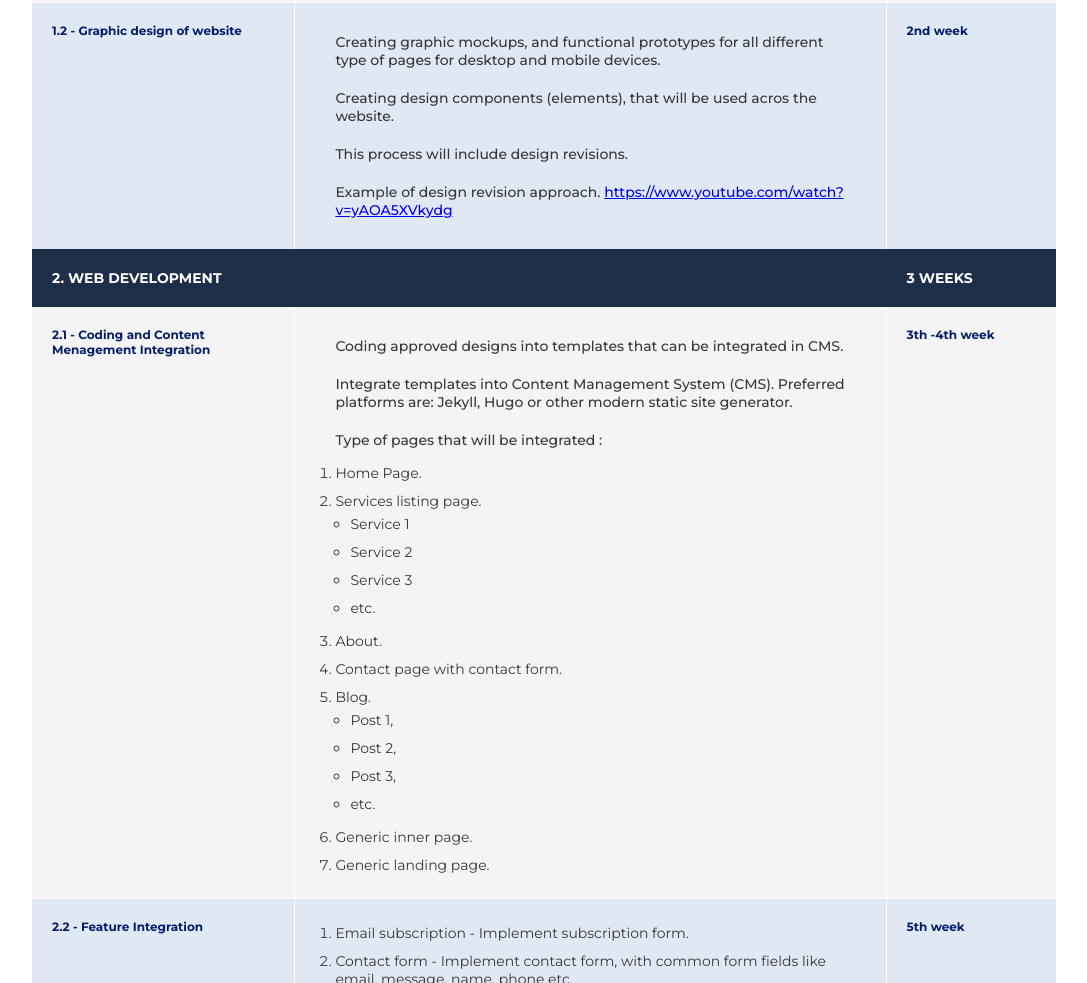
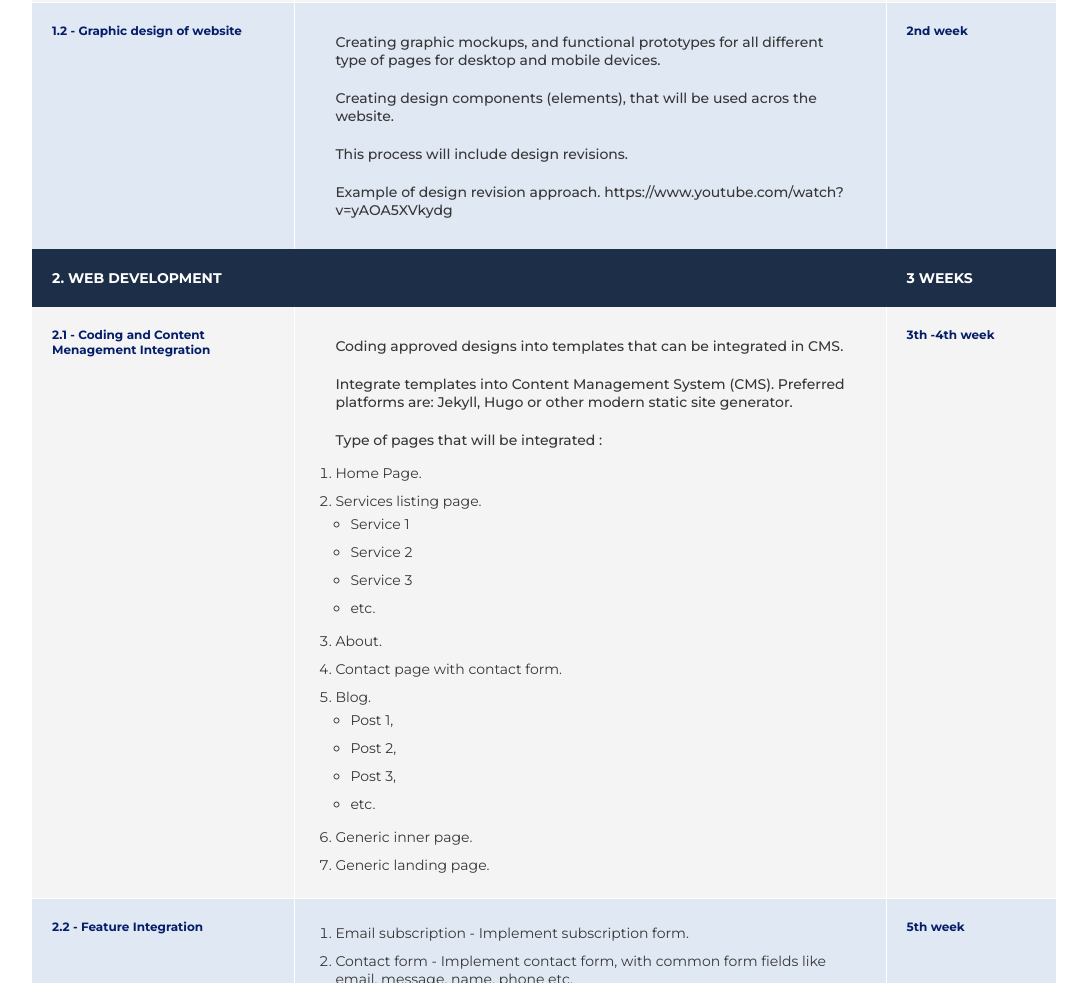
Before and after one commit to IvanNajdovski/Proposal_Upwork, a website: page index.html in a window 1280 px wide. Shown: the part 2096-3079 px from the top of the page, without its empty margins (96-1183 px from the left). Drawn offline with Linux system fonts and the light colour scheme.

Commit message:
link style

```diff
--- a/sass/_main-content.scss
+++ b/sass/_main-content.scss
@@ -30,6 +30,10 @@
     }
   }
   &__body{
+    & a{
+      text-decoration: none;
+      color: inherit;
+    }
     & td{
       padding: 2rem;
     }
```
Also changed, not shown: css/style.css.
